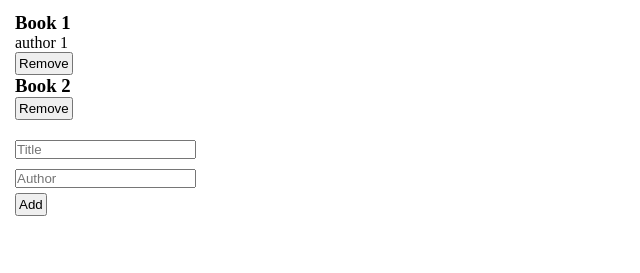
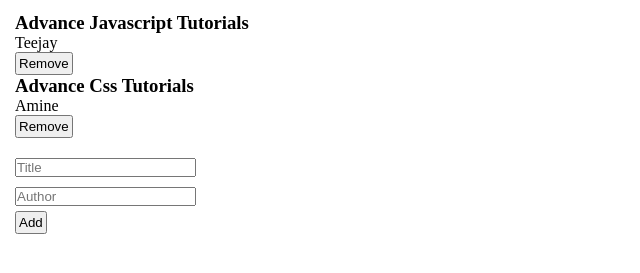
Before and after one commit to ouasamine/awesome-books, a plain HTML site: page index.html in a window 1280 px wide. Shown: the part 73-346 px from the top of the page, without its empty margins (0-640 px from the left). Drawn offline with Linux system fonts and the light colour scheme.

Commit message:
Add list of books dynamically

```diff
--- /dev/null
+++ b/books.js
@@ -0,0 +1,15 @@
+const books = [
+    { author: 'Teejay', title: 'Advance Javascript  Tutorials' },
+    { author: 'Amine', title: 'Advance Css  Tutorials' }
+];
+
+const booklist = document.querySelector('#book-list ul');
+
+books.forEach(book => {
+ const tags = `<li>
+<h3>${book.title}</h3>
+<p>${book.author}</p>
+<button>Remove</button>
+</li>`;
+booklist.innerHTML+=tags
+})
--- a/index.html
+++ b/index.html
@@ -12,17 +12,10 @@
     <h1>Awesome Books</h1>
     <p>author 1</p>
   </header>
-  <ul>
-    <li>
-      <h3>Book 1</h3>
-      <p>author 1</p>
-      <button>Remove</button>
-    </li>
-    <li>
-      <h3>Book 2</h3>
-      <button href="">Remove</button>
-    </li>
-  </ul>
+  <section id="book-list">
+    <ul>
+    </ul>
+  </section>
   <form method="post" action="">
     <fieldset>
       <input type="text" placeholder="Title" >
@@ -32,5 +25,6 @@
     </fieldset>
     <button type="submit">Add</button>
   </form>
+  <script src="./books.js"></script>
 </body>
 </html>
```
